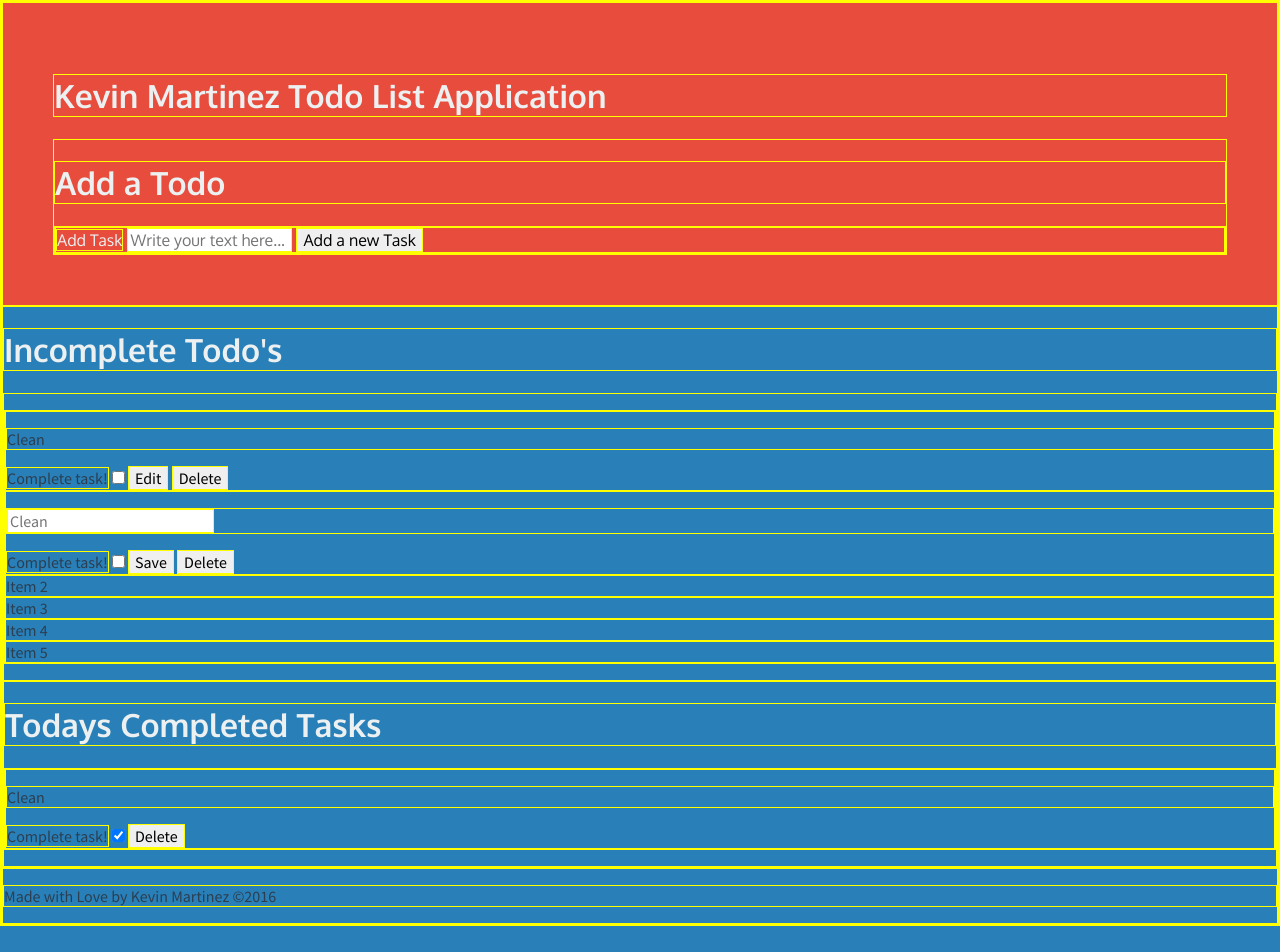
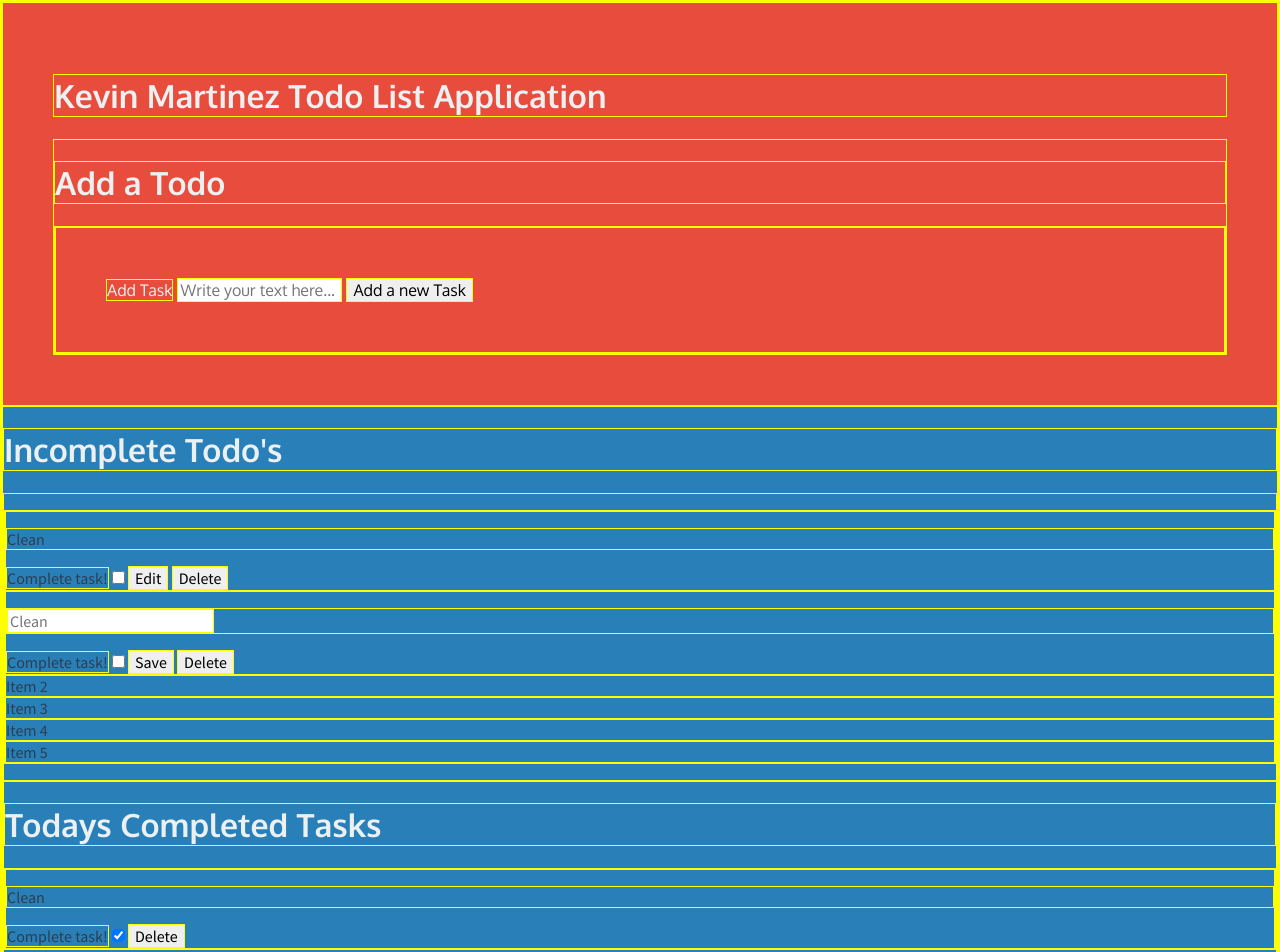
Before and after one commit to kevinmartinez/c_1-todo, a website: page index.html in a window 1280 px wide. Shown: the top 952 px of the page. Before the commit the page ends 926 px from the top, so only its background shows below. Drawn offline with nearby package versions, Linux system fonts and the light colour scheme; files that its build step writes are made by us from their sources.

Commit message:
add helper css to footer and form elements, the padding 50px that i made into a variable -padding

```diff
--- a/scss/style.scss
+++ b/scss/style.scss
@@ -15,6 +15,8 @@ $ninth: #2ecc71;
 // Font variables
 $heading-family: 'Oxygen', sans-serif;
 $paragraph-family: 'Source Sans Pro', sans-serif;
+
+$element-padding: 50px;
 
 // $family: 'Oxygen', sans-serif;
 // $font-family: 'Source Sans Pro', sans-serif;
@@ -50,5 +52,14 @@ p, li {
 
 header {
     background-color: $seventh;
-    padding: 50px;
+    padding: $element-padding;
 }
+
+footer {
+    background-color: $ninth;
+    padding: $element-padding;
+}
+
+form {
+    padding: $element-padding;
+}
```
